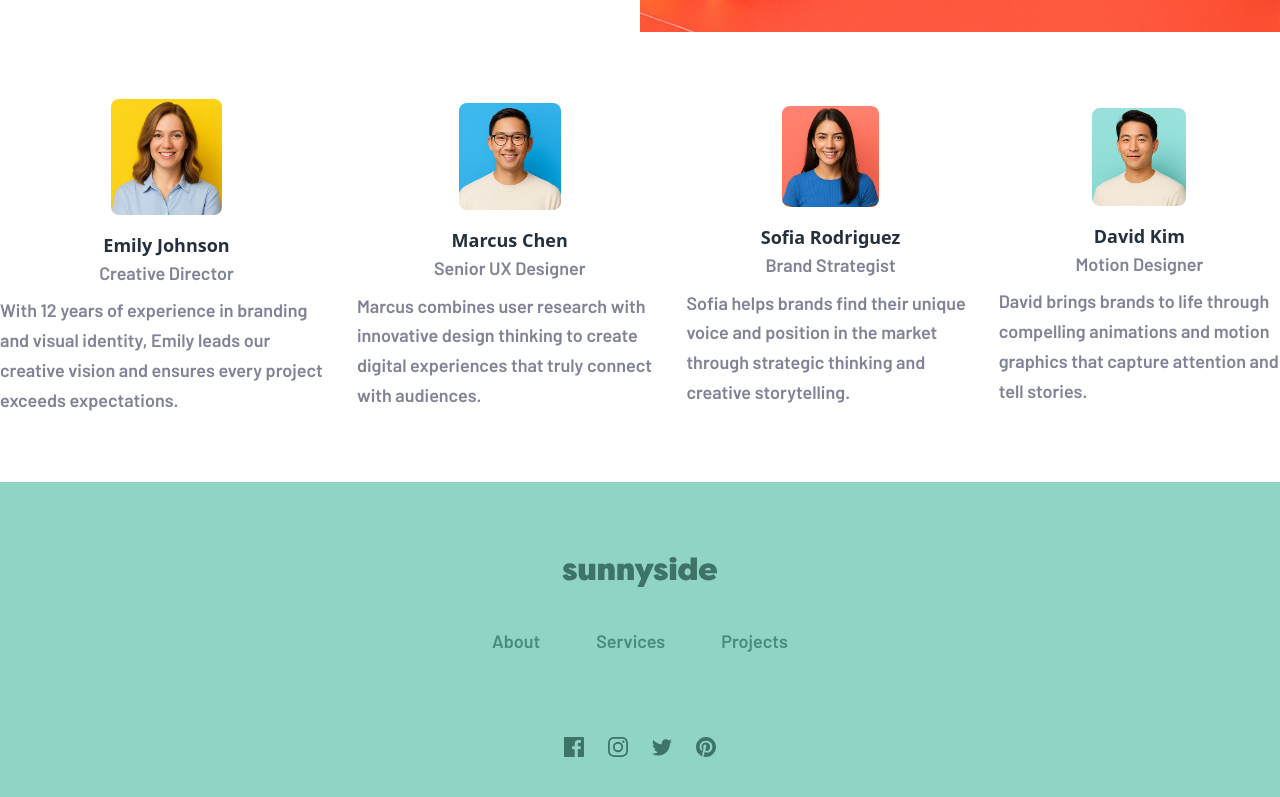
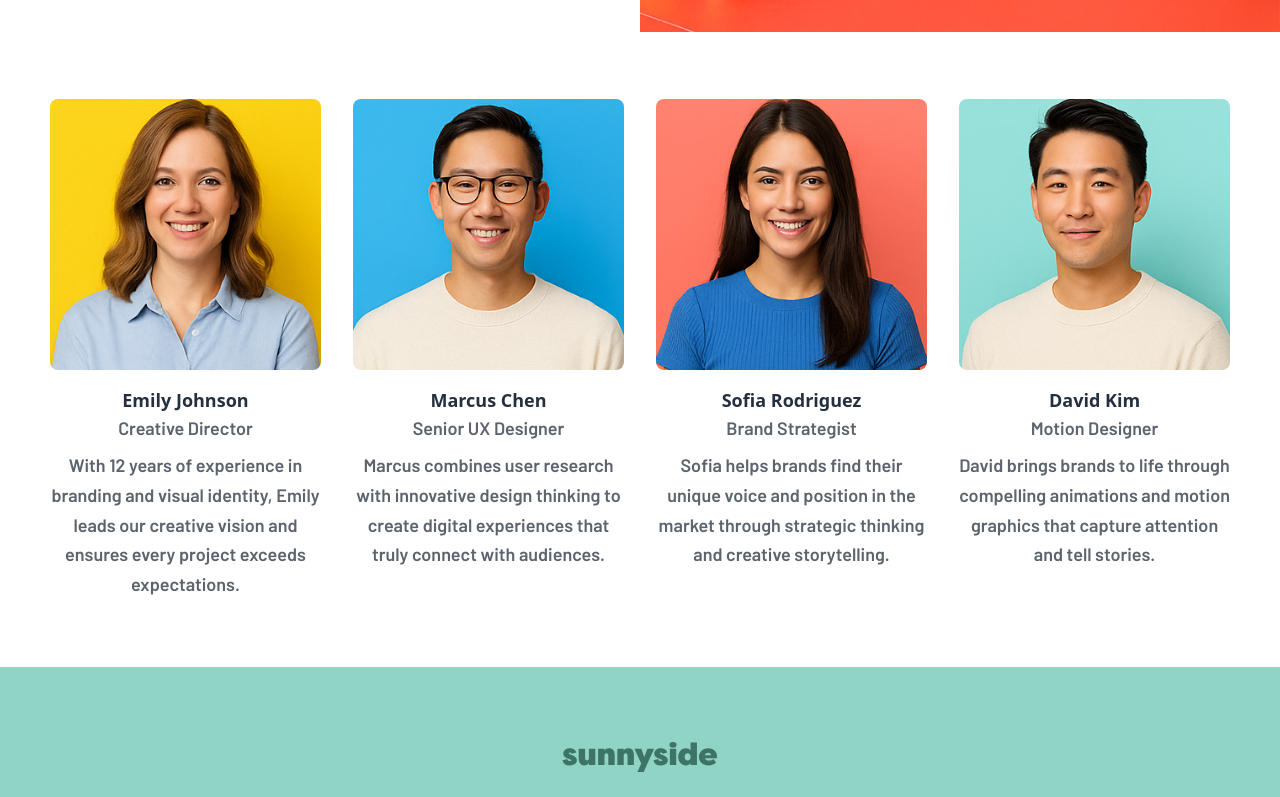
Before and after one commit to JakubM-I/agency-landing-page, a React (Vite) app: page /sunnyside/about in a window 1280 px wide. Shown: the part 2439-3236 px from the top of the page. Built offline with nearby package versions, Linux system fonts and the light colour scheme.

Commit message:
Corrected responsiveness  of  team members grid

```diff
--- a/src/features/about/OurTeam/index.tsx
+++ b/src/features/about/OurTeam/index.tsx
@@ -51,14 +51,14 @@ const teamMembers = [
                 <GridPicture desktopImg={team} mobileImg={team} />
             </div>
             <div className="py-16 sx:py-[67px]">
-                <div className="flex justify-center items-center gap-6">
+                <div className="flex flex-col sm:flex-row flex-nowrap sm:flex-wrap md:flex-nowrap justify-center items-start gap-10 sm:gap-8 px-6">
                 {teamMembers.map((member, index) => (
-                    <div key={index} className="flex flex-col justify-start items-center gap-4">
-                        <img src={member.image} alt={member.name} className="w-full md:w-1/3 h-auto object-cover rounded-lg" />
+                    <div key={index} className="flex flex-col justify-start items-center gap-4 sm:flex-[0_1_45%] md:flex-[0_1_22%]">
+                        <img src={member.image} alt={member.name} className="w-[min(300px, 100%)] h-auto aspect-square object-cover rounded-lg" />
                         <div className="flex flex-col justify-start items-cemter">
                             <h3 className="text-lg font-bold text-grey-950 text-center">{member.name}</h3>
-                            <p className="text-preset-10 text-grey-550 text-center">{member.position}</p>
-                            <p className="text-preset-10 text-grey-550 mt-2">{member.description}</p>
+                            <p className="text-preset-10 text-grey-600 text-center">{member.position}</p>
+                            <p className="text-preset-10 text-grey-600 text-center text-pretty mt-2">{member.description}</p>
                         </div>
                     </div>))}
                 </div>
--- a/src/features/about/Values/index.tsx
+++ b/src/features/about/Values/index.tsx
@@ -29,7 +29,7 @@ const values = [
    return (
       <div className="py-16 sx:py-[67px] bg-[#F7F7F7]">
          <SectionTitle title="What Drives Us" styling="mb-8" />
-         <div className="flex flex-col md:flex-row gap-9 flex-nowrap justify-center items-stretch px-6 md-px-0">
+         <div className="flex flex-col md:flex-row gap-9 flex-nowrap justify-center items-stretch px-6 md:px-0">
             {values.map((value) => (
             <div key={value.id} className="flex flex-col items-center justify-start gap-3.5 md:flex-[0_1_350px] p-6 bg-white h-auto rounded-2xl shadow-xl">
                <picture className="w-30">
```
